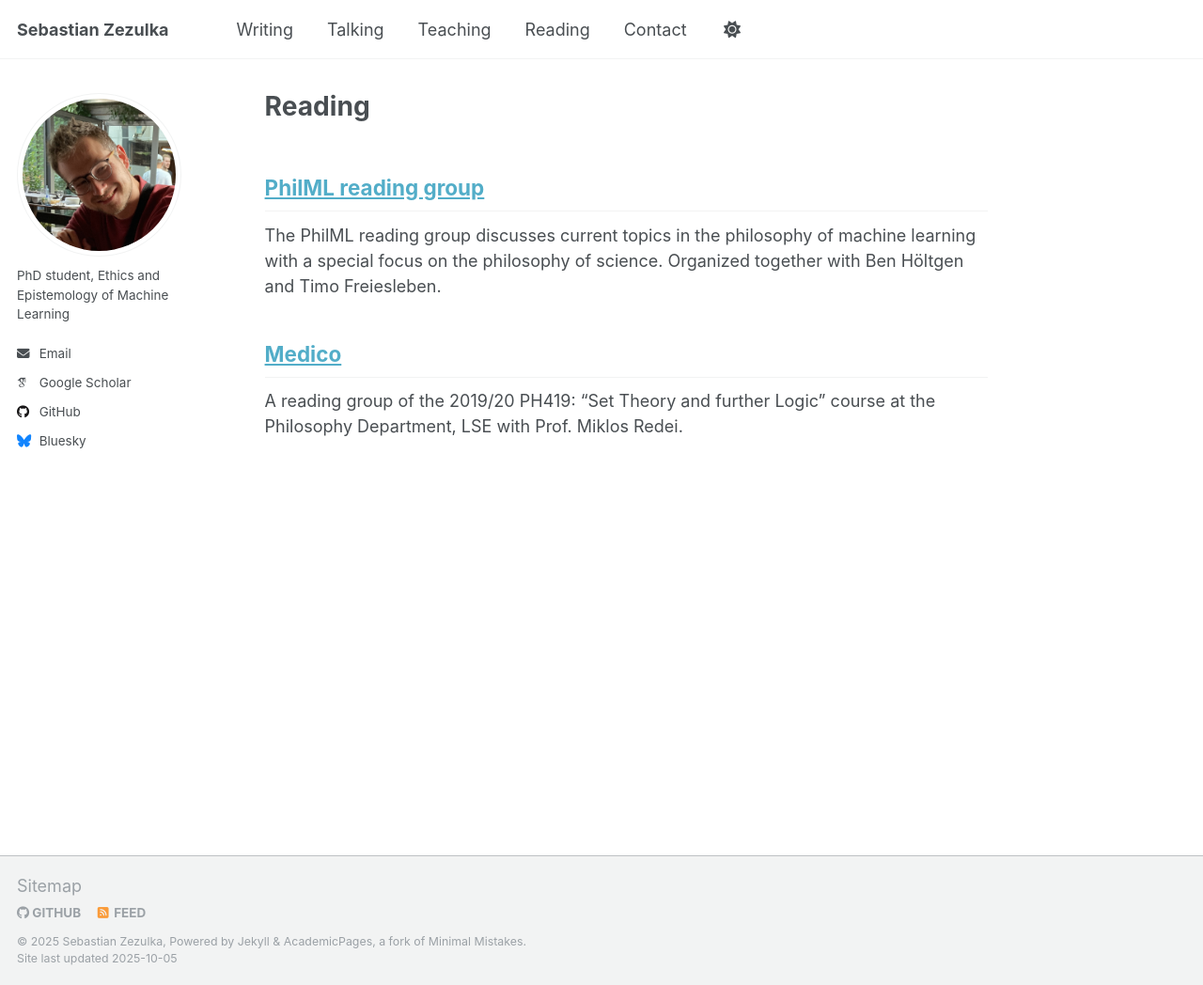
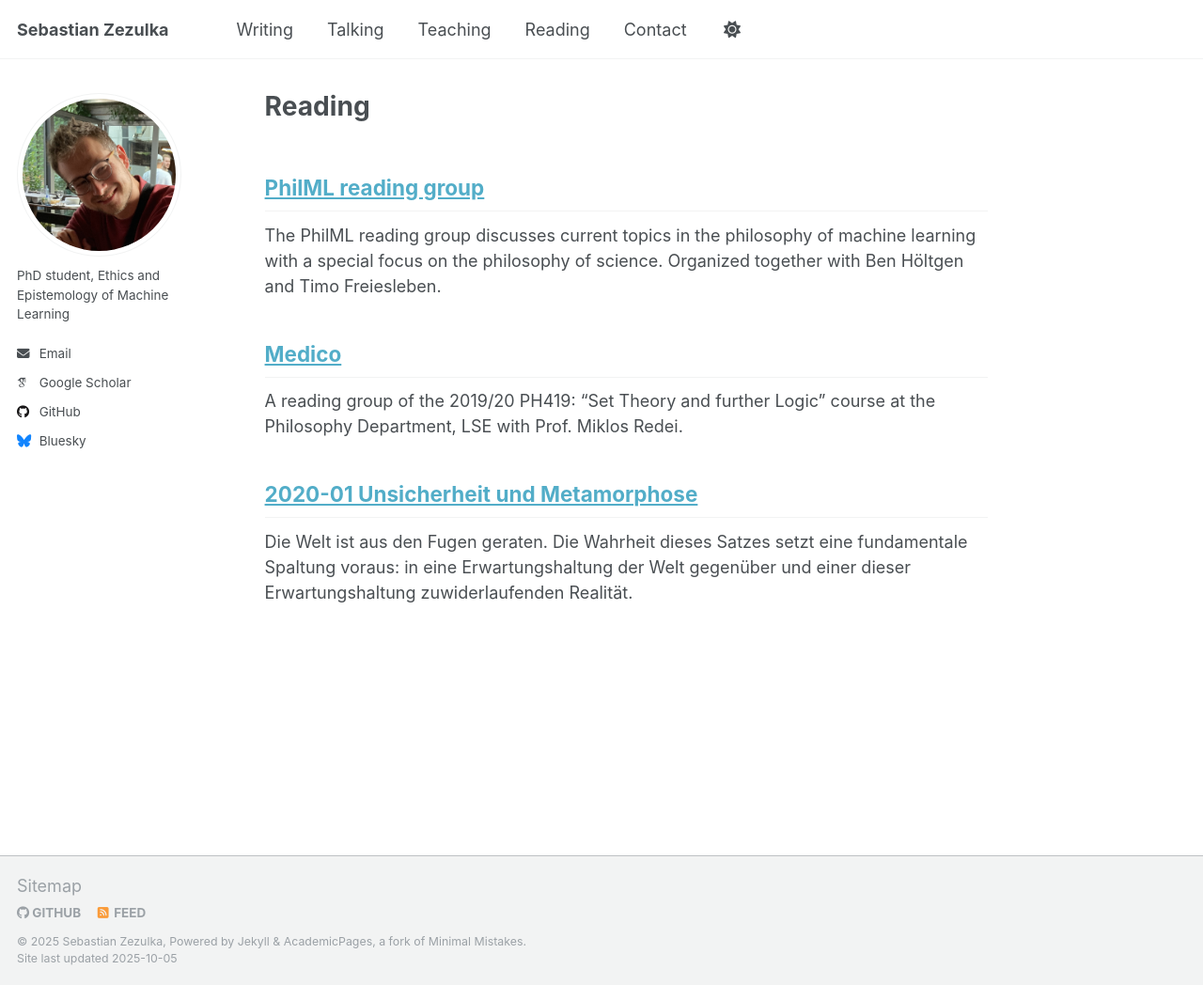
Before and after one commit to sezezulka/sezezulka.github.io, a Jekyll site: the page built from _pages/reading.md, in a window 1280 px wide and 1048 px high. Shown: the whole window at 94% size. Built offline with Jekyll 4.4.1, drawn with Linux system fonts in a browser that asks for light colours; some web fonts are replaced; a script that is not in the unit is left out.

Commit message:
add blogpost in reading

```diff
--- a/_pages/reading.md
+++ b/_pages/reading.md
@@ -9,3 +9,6 @@ The PhilML reading group discusses current topics in the philosophy of machine l
 
 ## [Medico](/reading/medico/)
 A reading group of the 2019/20 PH419: "Set Theory and further Logic" course at the Philosophy Department, LSE with Prof. Miklos Redei.
+
+## [2020-01 Unsicherheit und Metamorphose](/reading/2020-01-19-Unsicherheit/)
+Die Welt ist aus den Fugen geraten. Die Wahrheit dieses Satzes setzt eine fundamentale Spaltung voraus: in eine Erwartungshaltung der Welt gegenüber und einer dieser Erwartungshaltung zuwiderlaufenden Realität.
```
